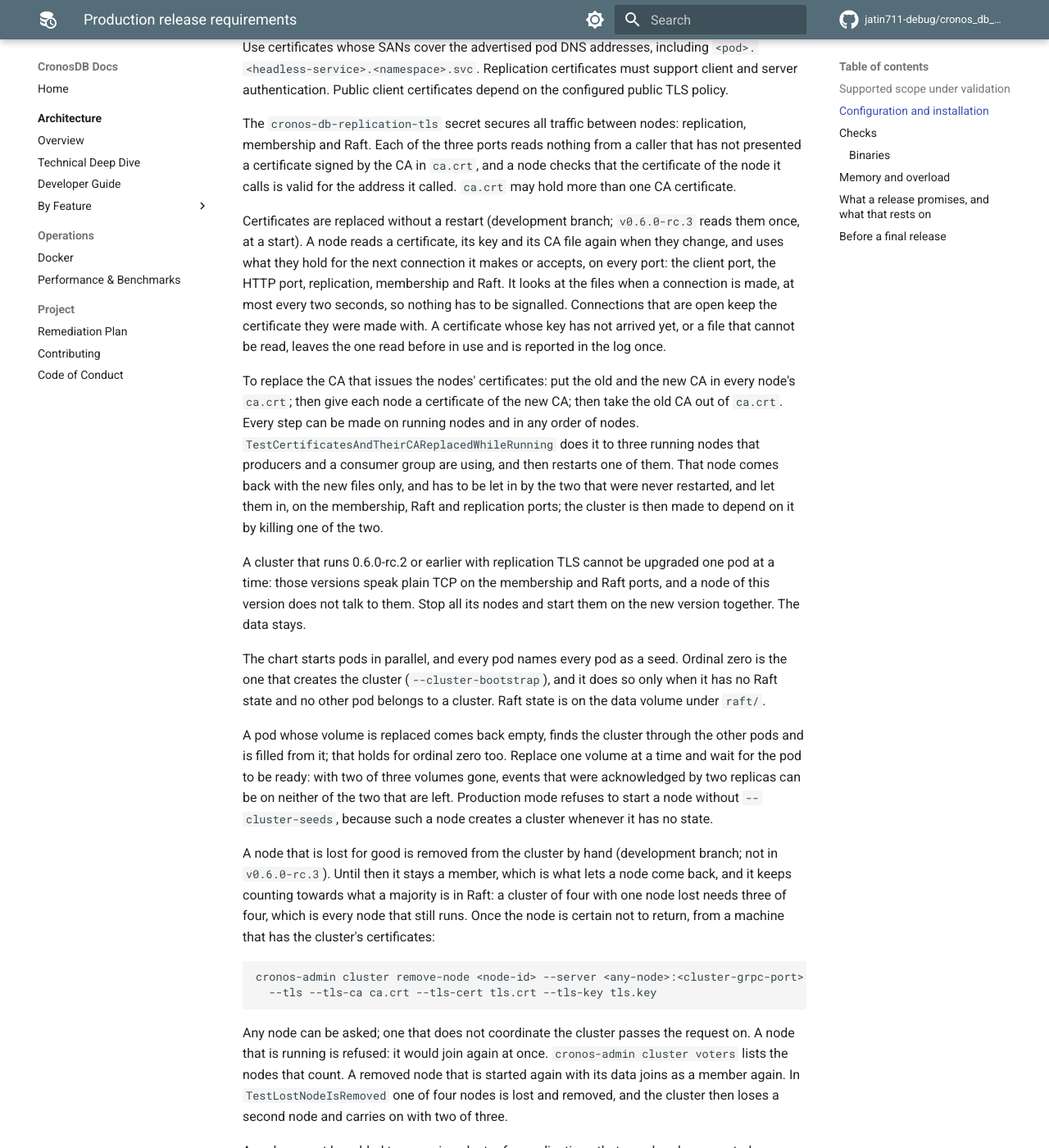
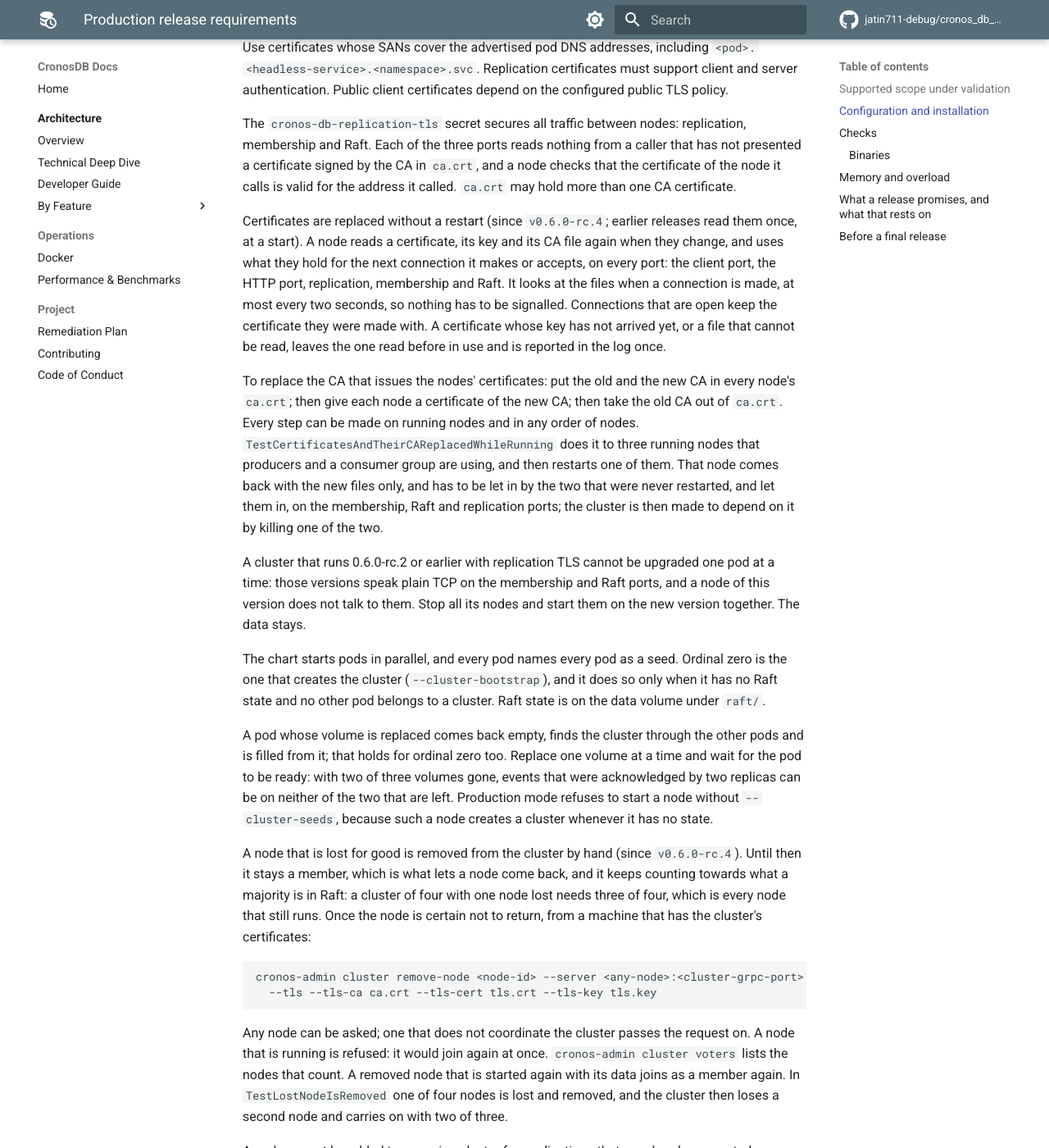
Before and after one commit to jatin711-debug/cronos_db_golang, an MkDocs documentation site: the page built from docs/PRODUCTION_RELEASE.md, in a window 1280 px wide and 1400 px high, scrolled down 1375 px. Shown: the whole window at 82% size. Built offline with MkDocs 1.6.1 and Material for MkDocs 9.7.7, drawn with Linux system fonts in a browser that asks for light colours; comment, search, counter and statistics services are not loaded; some of the changed text lies outside the part shown.

Commit message:
Name v0.6.0-rc.4 in the release and audit documents
The seventh and eighth batches are released as v0.6.0-rc.4. The release
document said of each change in them that it was on the development branch
and not in v0.6.0-rc.3; it now says since which release it holds. The limit
that a restart reads the backlog into memory leaves the list of what is
released, and the one found last takes its place: a node that joins a
running cluster is not found by clients that are already connected.

Co-Authored-By: Claude Opus 5.5 <noreply@anthropic.com>

```diff
--- a/docs/PRODUCTION_RELEASE.md
+++ b/docs/PRODUCTION_RELEASE.md
@@ -61,8 +61,8 @@ caller that has not presented a certificate signed by the CA in `ca.crt`, and a
 node checks that the certificate of the node it calls is valid for the address
 it called. `ca.crt` may hold more than one CA certificate.
 
-Certificates are replaced without a restart (development branch; `v0.6.0-rc.3`
-reads them once, at a start). A node reads a certificate, its key and its CA
+Certificates are replaced without a restart (since `v0.6.0-rc.4`; earlier
+releases read them once, at a start). A node reads a certificate, its key and its CA
 file again when they change, and uses what they hold for the next connection
 it makes or accepts, on every port: the client port, the HTTP port,
 replication, membership and Raft. It looks at the files when a connection is
@@ -101,7 +101,7 @@ two that are left. Production mode refuses to start a node without
 state.
 
 A node that is lost for good is removed from the cluster by hand
-(development branch; not in `v0.6.0-rc.3`). Until then it stays a member,
+(since `v0.6.0-rc.4`). Until then it stays a member,
 which is what lets a node come back, and it keeps counting towards what a
 majority is in Raft: a cluster of four with one node lost needs three of
 four, which is every node that still runs. Once the node is certain not to
@@ -137,8 +137,7 @@ the bearer token. Prometheus does not verify the pods' certificate unless
 `metrics.serviceMonitor.tlsConfig` names the CA and the server name. Without
 the setting the port is plain HTTP, and the token and the answers cross the
 network unencrypted; leave it off only when something in front of the pods
-ends TLS for that port. This is on the development branch: `v0.6.0-rc.3` has
-no such setting.
+ends TLS for that port. The setting is there since `v0.6.0-rc.4`.
 
 The image builds dashboard assets from the npm lockfile and the Rust library from
 the Cargo lockfile. Its Go builder matches the module's minimum version. Pin the
@@ -227,9 +226,9 @@ bloom filter written in Go; the image is built with cgo and uses the one in
 Rust, which is faster. Neither keeps anything on disk, so a data directory
 can go from one to the other. The `go` job of CI runs the suite once without
 cgo and builds the five archives, so that a release is not the first to find
-out that one of them does not build. The first release with binaries is the
-one after `v0.6.0-rc.3`: before it the server did not build for macOS, and
-needed cgo and the Rust library everywhere but on Windows.
+out that one of them does not build. The first release with binaries is
+`v0.6.0-rc.4`: before it the server did not build for macOS, and needed cgo
+and the Rust library everywhere but on Windows.
 
 ## Memory and overload
 
@@ -260,10 +259,10 @@ quarter larger than the memory limit they are restarted with, and must stay
 below it until a consumer has received everything. In
 `TestRestartInContainersWithABacklogLargerThanTheirMemory` three containers of
 the image, which the kernel kills above 384 MiB, take in a gigabyte, are
-killed, come back and deliver it; in CI the fullest held 141 MiB. This is on
-the development branch. `v0.6.0-rc.3` and everything before it reads the
-backlog into memory at a start, and a node there whose backlog exceeds its
-memory is killed on every start.
+killed, come back and deliver it; in CI the fullest held 141 MiB. This holds
+since `v0.6.0-rc.4`. `v0.6.0-rc.3` and everything before it reads the backlog
+into memory at a start, and a node there whose backlog exceeds its memory is
+killed on every start.
 
 What this does not bound: events that are not due yet and fall in the hot
 window are in memory after a restart as they were before it. The queues
@@ -288,12 +287,12 @@ second; the last column says what they do not show.
 | The replicas of a partition hold the same log | `TestFaultCampaign` compares them entry for entry | |
 | A partition takes publishes again within 90 seconds of its leader's death | The bound the campaign enforces | Typical times; behavior under load |
 | Any node, the first included, can be replaced with an empty one | `TestFaultCampaign`, `TestFirstNodeReplaced`, the kind job on the chart | Two at once |
-| A node that is lost for good is removed, and no longer counts towards a majority (development branch; not in `v0.6.0-rc.3`) | `TestLostNodeIsRemoved`: one of four nodes lost and removed through `cronos-admin`, then a second node killed | A node added to a running cluster: clients that are connected do not learn its address |
+| A node that is lost for good is removed, and no longer counts towards a majority (since `v0.6.0-rc.4`) | `TestLostNodeIsRemoved`: one of four nodes lost and removed through `cronos-admin`, then a second node killed | A node added to a running cluster: clients that are connected do not learn its address |
 | A cluster that is lost entirely comes back from its nodes' backups with everything acknowledged before the earliest of them | `TestClusterRestoredFromBackups` | Restore to a point between backups; getting backups off the node, which is the operator's to arrange |
 | Producers that outrun the cluster are refused, and no node dies of it | `TestOverloadIsRefusedAndSurvived` | Load at production sizes |
-| A node comes back with more waiting for consumers than it has memory, and delivers it (development branch; not in `v0.6.0-rc.3`) | `TestRestartWithABacklogLargerThanMemory`; `TestRestartInContainersWithABacklogLargerThanTheirMemory`, with a limit of 384 MiB that the kernel enforces and a backlog of 1 GiB | Backlogs beyond a gigabyte; events not yet due, which are held in memory for the hot window |
+| A node comes back with more waiting for consumers than it has memory, and delivers it (since `v0.6.0-rc.4`) | `TestRestartWithABacklogLargerThanMemory`; `TestRestartInContainersWithABacklogLargerThanTheirMemory`, with a limit of 384 MiB that the kernel enforces and a backlog of 1 GiB | Backlogs beyond a gigabyte; events not yet due, which are held in memory for the hot window |
 | Traffic between nodes is encrypted and only nodes that hold the cluster's certificate take part | `TestTransportTLS_*`, the kind job | |
-| Certificates and their CA are replaced without a restart, and the HTTP port is served over TLS (development branch; not in `v0.6.0-rc.3`) | `TestCertificatesAndTheirCAReplacedWhileRunning` on three running nodes; `TestNodes_ReplaceCertificatesAndTheirCAWhileRunning`, `TestCredentials_VerifyAgainstTheCAOfTheMoment`, `TestBuildHTTPTLSConfig_ServesTheHTTPPortOverTLS`; the kind job asks the HTTP port over TLS and checks that it does not answer without | The certificate of the client port and of the HTTP port replaced under load; a certificate that expires while a connection is open |
+| Certificates and their CA are replaced without a restart, and the HTTP port is served over TLS (since `v0.6.0-rc.4`) | `TestCertificatesAndTheirCAReplacedWhileRunning` on three running nodes; `TestNodes_ReplaceCertificatesAndTheirCAWhileRunning`, `TestCredentials_VerifyAgainstTheCAOfTheMoment`, `TestBuildHTTPTLSConfig_ServesTheHTTPPortOverTLS`; the kind job asks the HTTP port over TLS and checks that it does not answer without | The certificate of the client port and of the HTTP port replaced under load; a certificate that expires while a connection is open |
 | One tenant cannot read, replay or acknowledge another's events | `TestIsolation_*` | |
 
 No throughput, payload-size or latency figure is promised. None has been
@@ -325,7 +324,7 @@ still needs:
 Known limits of what is released are in the
 [audit](PRODUCTION_AUDIT_2026-09-27.md): log entries are removed from the
 start of a log only, so one event that cannot go yet keeps every later
-segment; a restart of `v0.6.0-rc.3` reads the undelivered backlog into memory,
-which the development branch no longer does; a consumer group's finished work
-in a partition shared by several topics is carried over a failover only in
-part, and may be delivered again.
+segment; a node that joins a running cluster is not found by clients that are
+already connected; a consumer group's finished work in a partition shared by
+several topics is carried over a failover only in part, and may be delivered
+again.
```
Also changed, not shown: other parts of docs/PRODUCTION_RELEASE.md (+4 -4 lines), docs/PRODUCTION_AUDIT_2026-09-27.md (+7 -7 lines).
